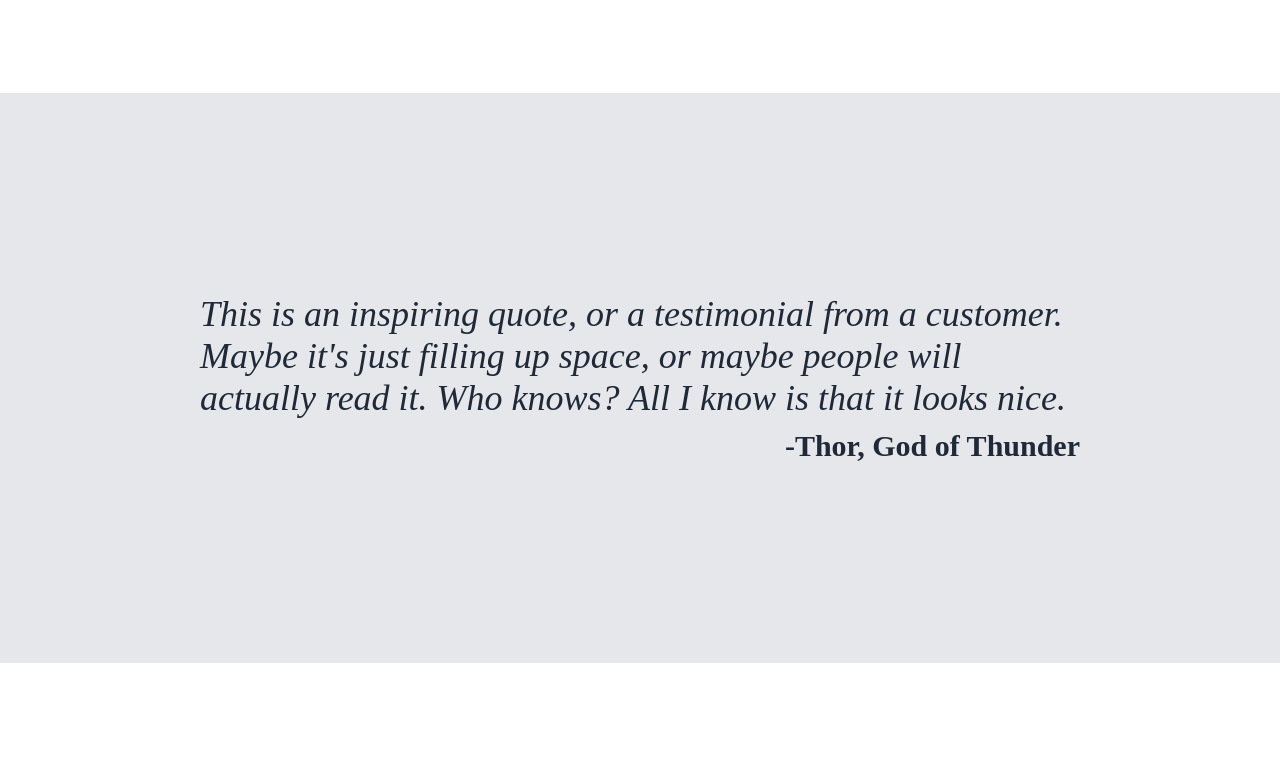
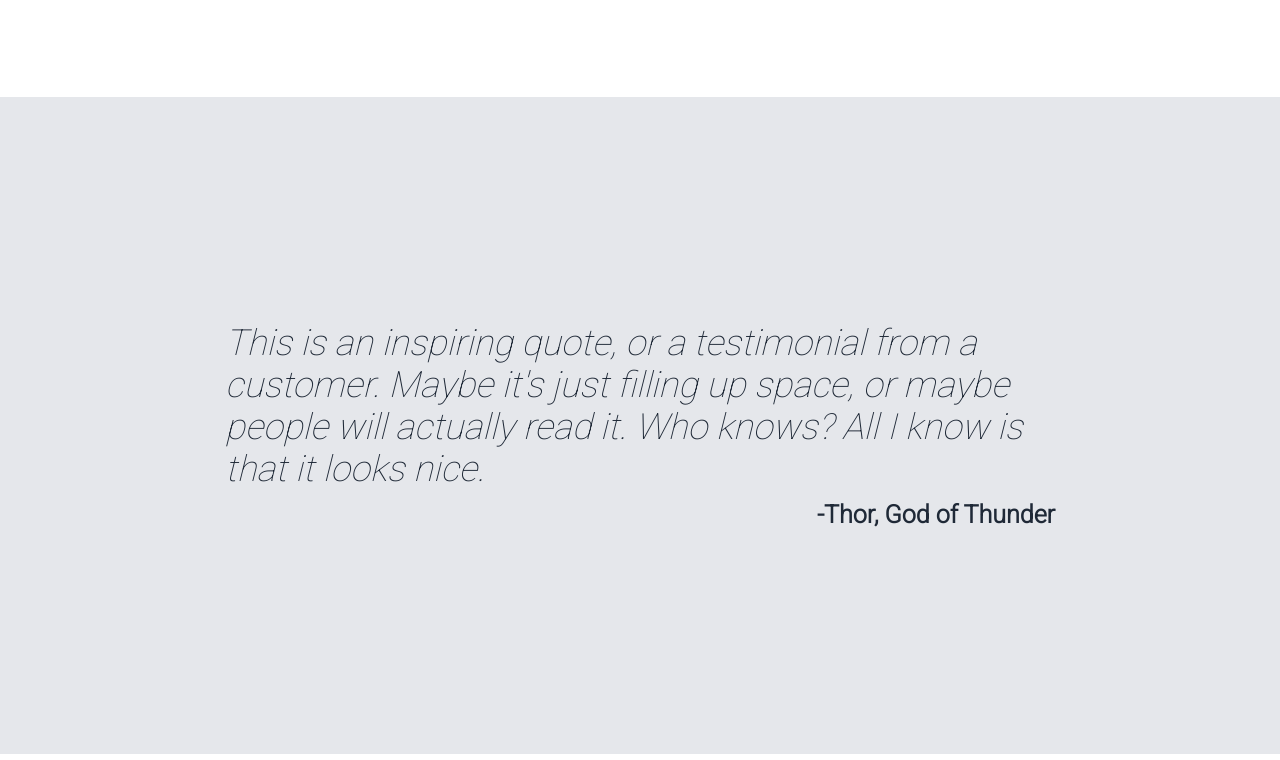
Before and after one commit to MadamMar/landing-page, a plain HTML site: page index.html in a window 1280 px wide. Shown: the part 869-1629 px from the top of the page. Drawn offline with Linux system fonts and the light colour scheme.

Commit message:
add font style, adjust quote padding

```diff
--- a/index.html
+++ b/index.html
@@ -3,6 +3,8 @@
 <head>
     <meta charset="UTF-8">
     <link rel="stylesheet" href="style.css">
+    <link href="https://fonts.googleapis.com/css2?family=Roboto:wght@100&display=swap" rel="stylesheet">
+    <link href="https://fonts.googleapis.com/css2?family=Roboto:wght@100;300&display=swap" rel="stylesheet">
     <title>Landing Page</title>
 </head>
 <body>
--- a/style.css
+++ b/style.css
@@ -1,5 +1,6 @@
 body {
     margin: 0;
+    font-family: Roboto;
 }
 
 .header,
@@ -121,6 +122,7 @@ h1 {
     display: flex;
     justify-content: center;
     align-items: center;
+    padding: 25px;
 }
 
 .quote {
@@ -132,7 +134,7 @@ h1 {
 }
 
 .signature {
-    font-size: 30px;
+    font-size: 25px;
     font-weight: 800;
     text-align: end;
     font-style: normal;
```
